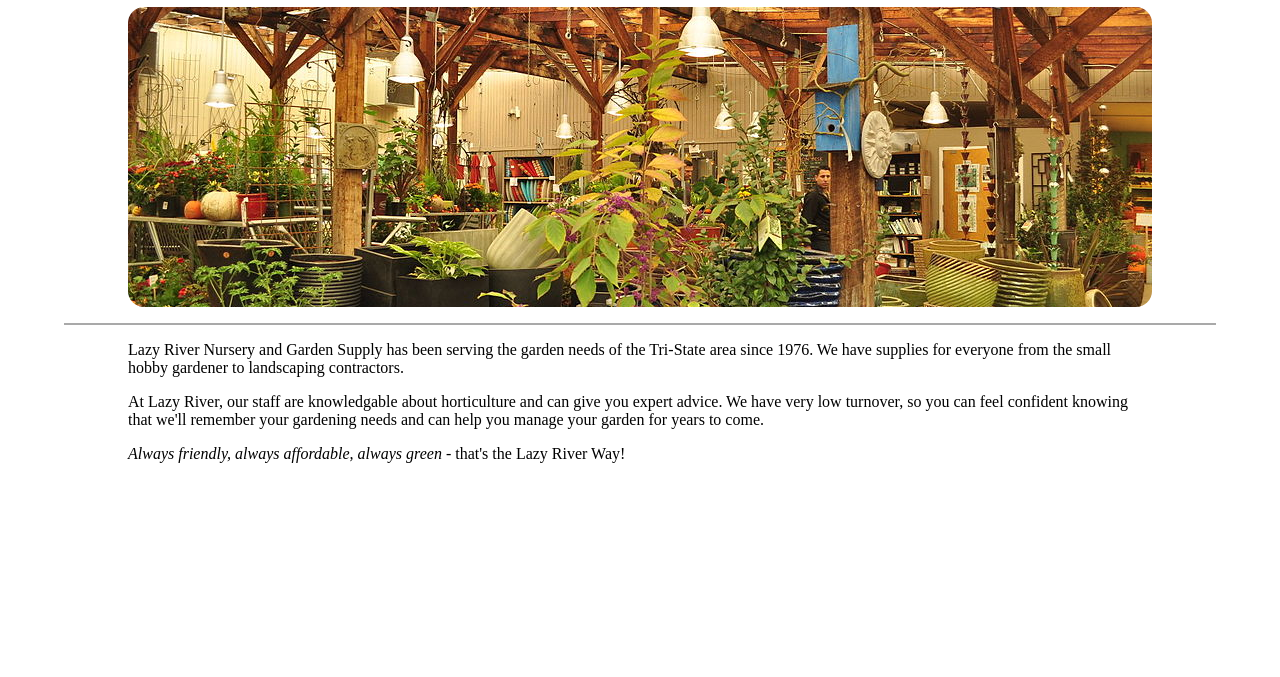
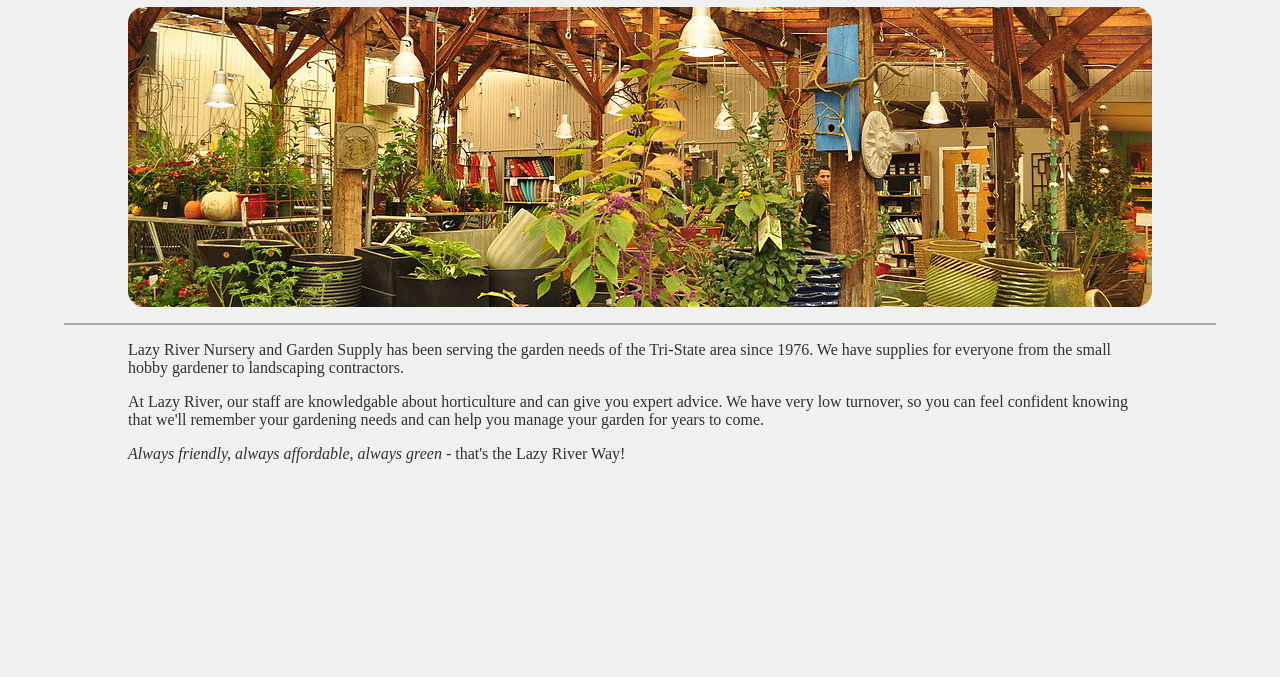
Before and after one commit to Momentum-Team-14/small-business-website-leximainw, a plain HTML site: page index.html in a window 1280 px wide. Shown: the part 123-800 px from the top of the page. Drawn offline with Linux system fonts and the light colour scheme.

Commit message:
set default background and text color to off-white and dark gray

```diff
--- a/common.css
+++ b/common.css
@@ -1,5 +1,7 @@
 body
 {
+    background-color: #f0f0f0;
+    color: #303030;
     margin: 0;
 }
 div.separator
```
